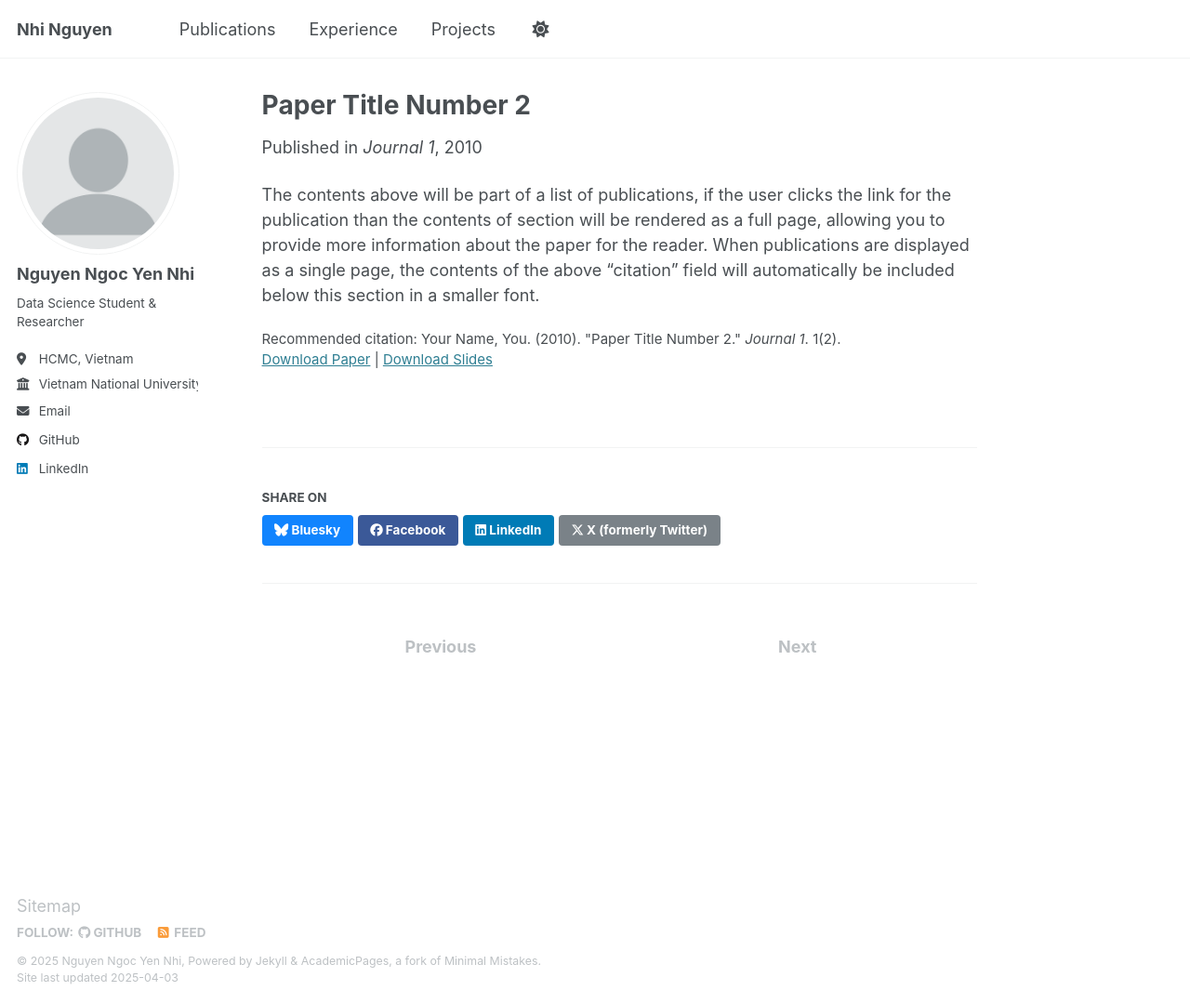
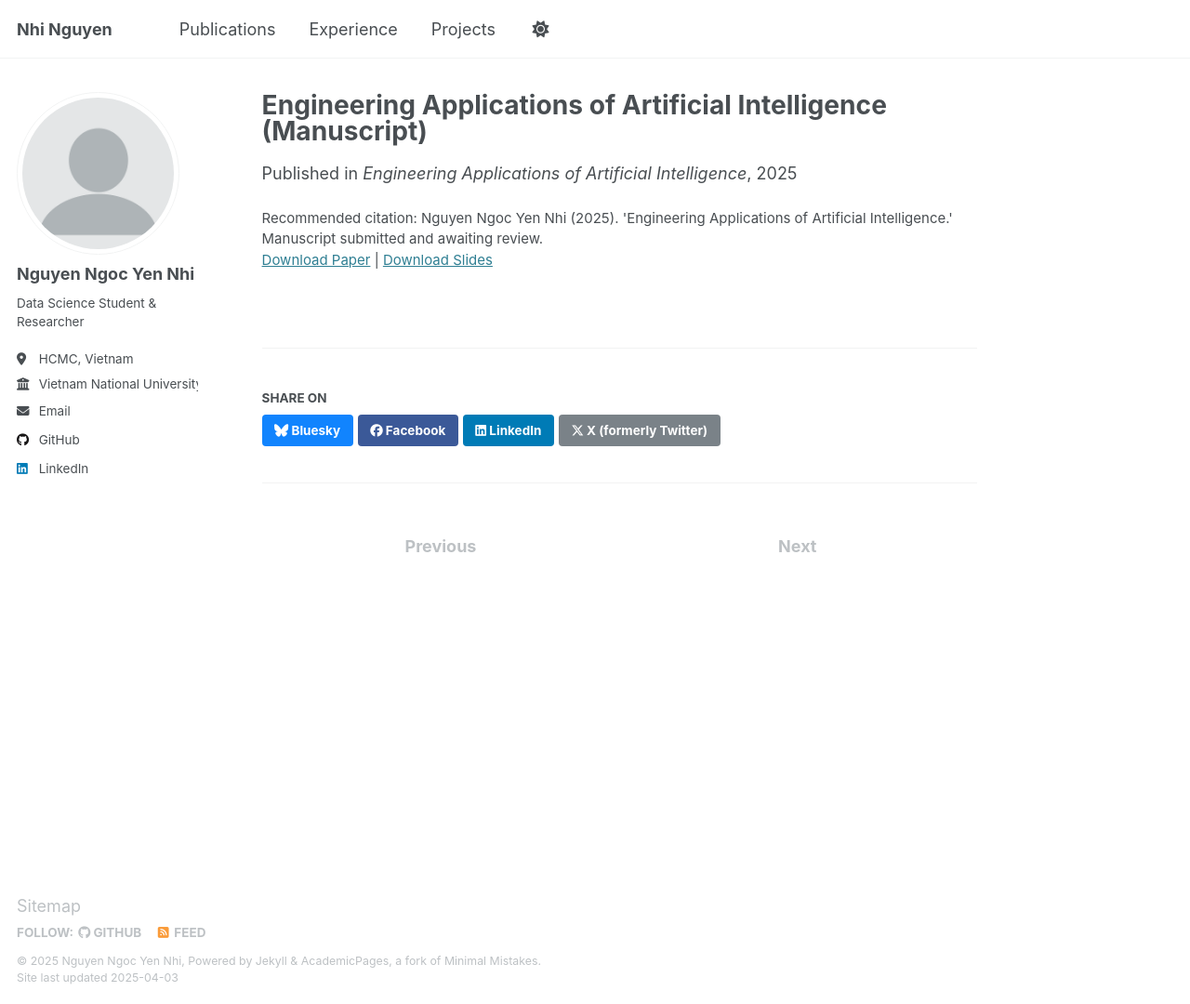
Before and after one commit to dalietnguyen342/dalietnguyen342.github.io, a Jekyll site: the page built from _publications/2010-10-01-paper-title-number-2.md, in a window 1280 px wide and 1080 px high. Shown: the whole window at 93% size. Built offline with Jekyll 4.4.1, drawn with Linux system fonts in a browser that asks for light colours.

Commit message:
Update 2010-10-01-paper-title-number-2.md

```diff
--- a/_publications/2010-10-01-paper-title-number-2.md
+++ b/_publications/2010-10-01-paper-title-number-2.md
@@ -1,14 +1,12 @@
 ---
-title: "Paper Title Number 2"
+title: "Engineering Applications of Artificial Intelligence (Manuscript)"
 collection: publications
 category: manuscripts
-permalink: /publication/2010-10-01-paper-title-number-2
-excerpt: 'This paper is about the number 2. The number 3 is left for future work.'
-date: 2010-10-01
-venue: 'Journal 1'
-slidesurl: 'http://academicpages.github.io/files/slides2.pdf'
-paperurl: 'http://academicpages.github.io/files/paper2.pdf'
-citation: 'Your Name, You. (2010). &quot;Paper Title Number 2.&quot; <i>Journal 1</i>. 1(2).'
+permalink: /publication/2025-01-01-engineering-applications-of-artificial-intelligence
+excerpt: "Manuscript submitted and awaiting review."
+date: 2025-01-01
+venue: "Engineering Applications of Artificial Intelligence"
+slidesurl: ""
+paperurl: ""
+citation: "Nguyen Ngoc Yen Nhi (2025). 'Engineering Applications of Artificial Intelligence.' Manuscript submitted and awaiting review."
 ---
-
-The contents above will be part of a list of publications, if the user clicks the link for the publication than the contents of section will be rendered as a full page, allowing you to provide more information about the paper for the reader. When publications are displayed as a single page, the contents of the above "citation" field will automatically be included below this section in a smaller font.
```
